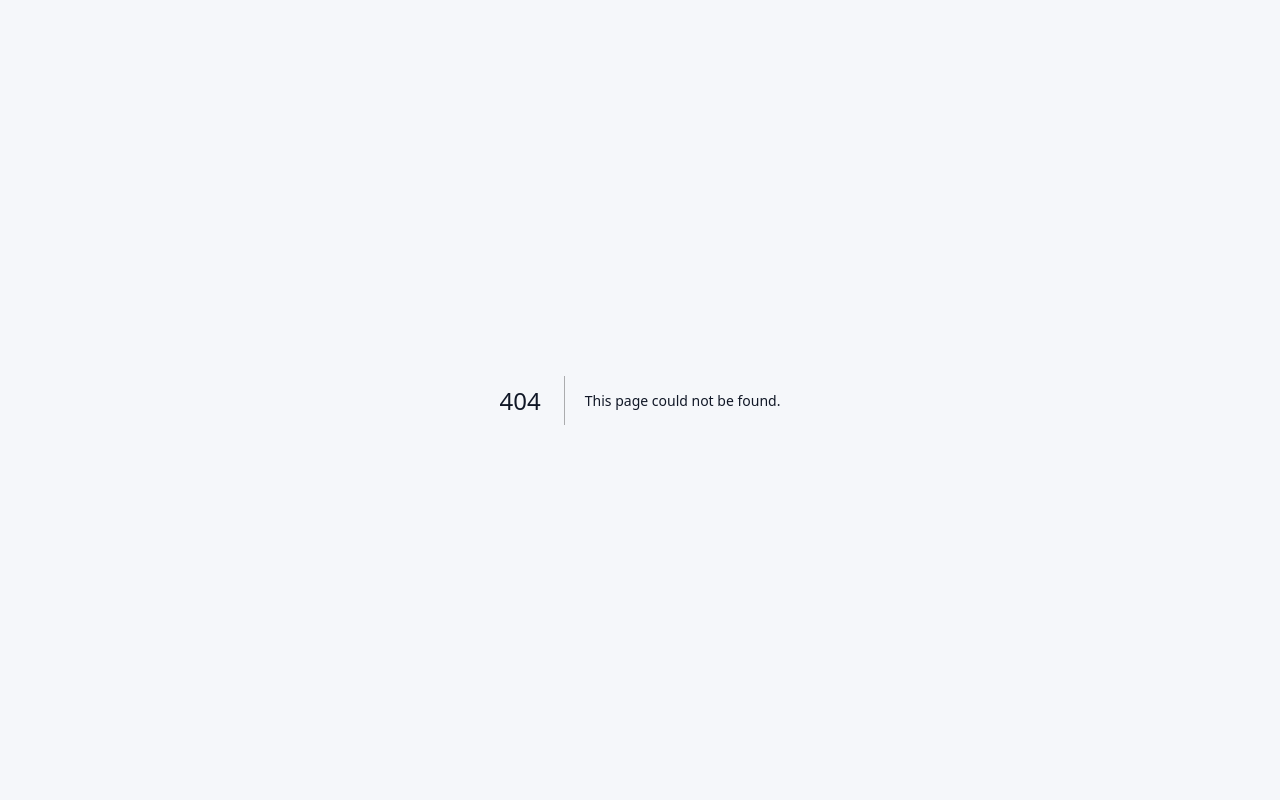
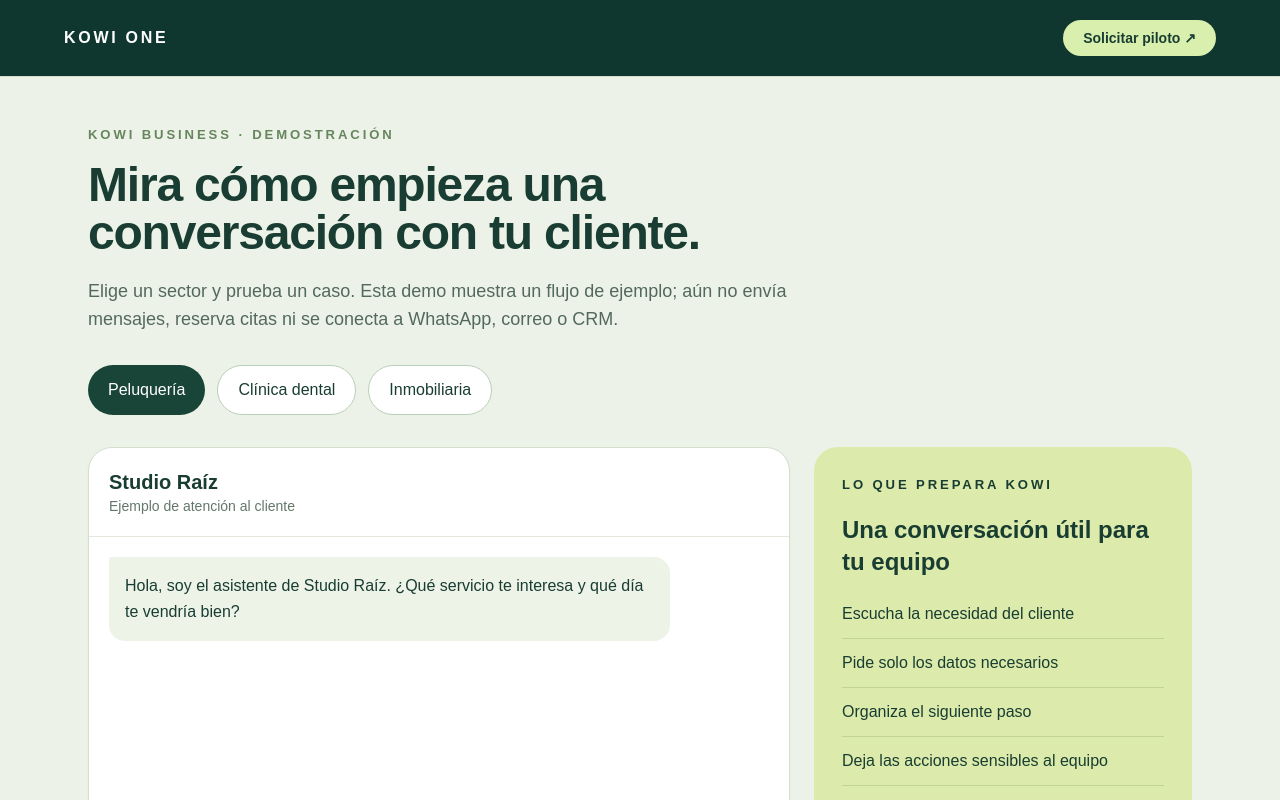
Before and after one commit to KowiFabian/kowi-One-Web, a Next.js app: page /business/demo in a window 1280 px wide. Before the commit this address had no page. Shown: the top 800 px of the page. Built offline with nearby package versions, Linux system fonts and the light colour scheme.

Commit message:
Add interactive Kowi Business sector demo

```diff
--- /dev/null
+++ b/src/app/business/demo/page.tsx
@@ -0,0 +1,24 @@
+'use client';
+import { useState } from 'react';
+import Link from 'next/link';
+
+const cases = [
+  { sector:'Peluquería', name:'Studio Raíz', intro:'Hola, soy el asistente de Studio Raíz. ¿Qué servicio te interesa y qué día te vendría bien?', prompt:'Quiero pedir una cita para corte y color el viernes por la tarde.', response:'¡Gracias! Para preparar tu solicitud de corte y color del viernes por la tarde, ¿me indicas tu nombre y una forma de contacto? El equipo confirmará horario y precio antes de reservar.', action:'Solicitud de cita preparada', fields:['Servicio: corte y color','Preferencia: viernes por la tarde','Pendiente: nombre y contacto','Revisión humana: confirmación y precio'] },
+  { sector:'Clínica dental', name:'Clínica Sonrisa', intro:'Hola, te ayudo a preparar una consulta para el equipo de Clínica Sonrisa. ¿Qué necesitas?', prompt:'Quiero información sobre una limpieza dental y una cita.', response:'Puedo preparar tu solicitud. ¿Cuál es tu nombre y qué horario prefieres? El equipo de la clínica te confirmará disponibilidad, precio y cualquier indicación clínica.', action:'Consulta para recepción', fields:['Interés: limpieza dental','Pendiente: nombre y horario','Revisión humana: disponibilidad e indicaciones','Sin diagnóstico automatizado'] },
+  { sector:'Inmobiliaria', name:'Vivienda Norte', intro:'Hola, te ayudo a encontrar opciones. ¿Buscas comprar o alquilar y en qué zona?', prompt:'Busco comprar un piso de dos habitaciones cerca de Madrid.', response:'Entendido: compra de piso de dos habitaciones cerca de Madrid. ¿Qué presupuesto aproximado y qué municipios te interesan? Con esos datos el equipo podrá proponerte opciones y concertar visitas.', action:'Oportunidad comercial preparada', fields:['Operación: compra','Tipo: piso de 2 habitaciones','Zona: entorno de Madrid','Pendiente: presupuesto y municipios'] },
+];
+export default function Demo() {
+  const [selected,setSelected]=useState(0);
+  const [message,setMessage]=useState('');
+  const [sent,setSent]=useState(false);
+  const current=cases[selected];
+  function select(index:number){setSelected(index);setMessage('');setSent(false);}
+  return <main className="min-h-screen bg-[#edf2e8] text-[#193d32]">
+    <header className="border-b border-[#d4dfcd] bg-[#10372f] px-6 py-5 text-white"><div className="mx-auto flex max-w-6xl items-center justify-between gap-3"><Link href="/" className="font-bold tracking-[.17em]">KOWI ONE</Link><a href="mailto:info@kowi.one?subject=Solicitar%20piloto%20Kowi%20Business" className="rounded-full bg-[#d9efae] px-5 py-2 text-sm font-semibold text-[#193d32]">Solicitar piloto ↗</a></div></header>
+    <div className="mx-auto max-w-6xl px-6 py-12"><p className="eyebrow text-[#66865d]">KOWI BUSINESS · DEMOSTRACIÓN</p><h1 className="mt-4 max-w-3xl text-4xl font-semibold tracking-tight md:text-5xl">Mira cómo empieza una conversación con tu cliente.</h1><p className="mt-5 max-w-3xl text-lg text-[#53695c]">Elige un sector y prueba un caso. Esta demo muestra un flujo de ejemplo; aún no envía mensajes, reserva citas ni se conecta a WhatsApp, correo o CRM.</p>
+      <div className="mt-8 flex flex-wrap gap-3" role="group" aria-label="Elegir sector">{cases.map((item,index)=><button type="button" key={item.sector} onClick={()=>select(index)} aria-pressed={selected===index} className={`rounded-full px-5 py-3 font-medium ${selected===index?'bg-[#194538] text-white':'border border-[#b9cfb8] bg-white'}`}>{item.sector}</button>)}</div>
+      <div className="mt-8 grid gap-6 lg:grid-cols-[1.3fr_.7fr]"><section className="overflow-hidden rounded-[1.5rem] border border-[#d4dfcd] bg-white shadow-sm" aria-label="Conversación de ejemplo"><div className="border-b border-[#e2e9dc] p-5"><h2 className="text-xl font-semibold">{current.name}</h2><p className="text-sm text-[#65776a]">Ejemplo de atención al cliente</p></div><div className="flex min-h-[320px] flex-col gap-4 p-5" aria-live="polite"><p className="max-w-[85%] self-start rounded-2xl rounded-tl-sm bg-[#eef3e8] p-4 leading-relaxed">{current.intro}</p>{sent && <><p className="max-w-[85%] self-end rounded-2xl rounded-tr-sm bg-[#dcecab] p-4 leading-relaxed">{message}</p><p className="max-w-[85%] self-start rounded-2xl rounded-tl-sm bg-[#eef3e8] p-4 leading-relaxed">{current.response}</p></>}</div><div className="border-t border-[#e2e9dc] p-5"><button type="button" onClick={()=>{setMessage(current.prompt);setSent(true);}} className="w-full rounded-xl bg-[#194538] p-4 font-semibold text-white hover:bg-[#28634d]">{sent?'Repetir ejemplo':'Enviar consulta de ejemplo'} ↗</button></div></section>
+      <aside className="rounded-[1.5rem] bg-[#dcebab] p-7"><p className="eyebrow">LO QUE PREPARA KOWI</p><h2 className="mt-5 text-2xl font-semibold">{sent?current.action:'Una conversación útil para tu equipo'}</h2><ul className="mt-6 space-y-3">{(sent?current.fields:['Escucha la necesidad del cliente','Pide solo los datos necesarios','Organiza el siguiente paso','Deja las acciones sensibles al equipo']).map(text=><li key={text} className="border-b border-[#849b6c]/30 pb-3">{text}</li>)}</ul><p className="mt-8 text-sm leading-relaxed">Para activar canales reales, agenda o CRM se requiere configurar cada integración y acordar permisos con el negocio.</p><a href="mailto:info@kowi.one?subject=Quiero%20un%20piloto%20de%20Kowi%20Business" className="mt-6 inline-block rounded-full bg-[#194538] px-6 py-3 font-semibold text-white">Hablemos de tu piloto ↗</a></aside></div>
+    </div>
+  </main>;
+}
```
